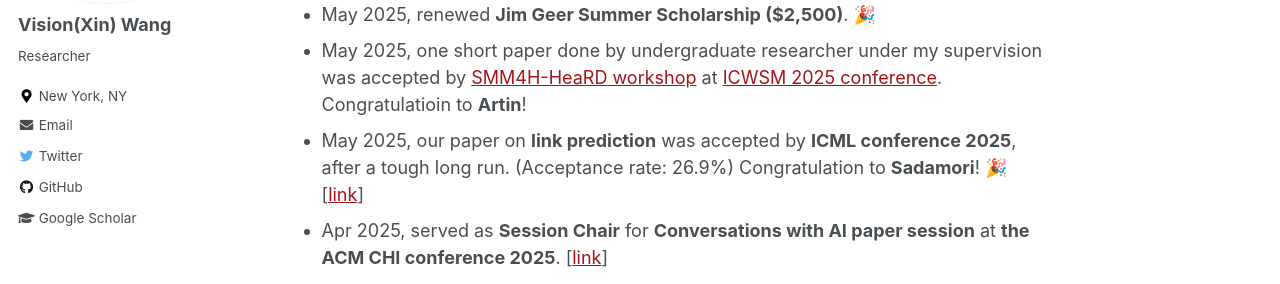
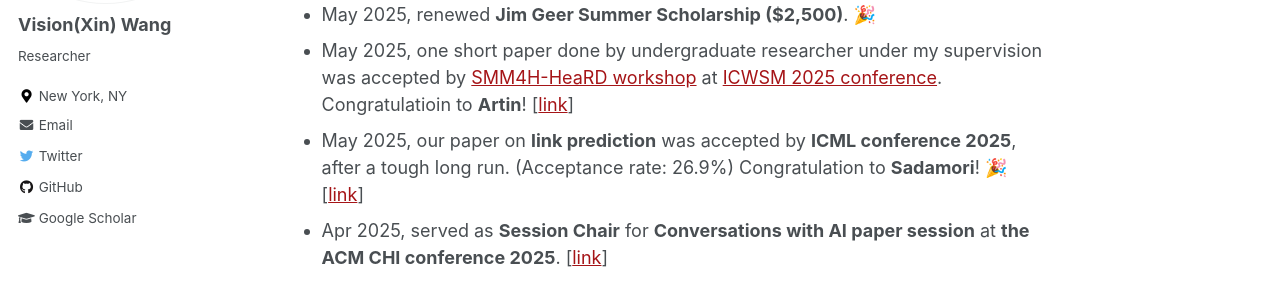
Before and after one commit to xin-wang-kr/xin-wang-kr.github.io, a Jekyll site: the page built from _pages/about.md, in a window 1280 px wide and 900 px high, scrolled down 1053 px. Shown: the part 166-450 px from the top of the window. Built offline with Jekyll 4.4.1, drawn with Linux system fonts in a browser that asks for light colours.

Commit message:
Update about.md

```diff
--- a/_pages/about.md
+++ b/_pages/about.md
@@ -41,7 +41,7 @@ As an Instructor at [GEC academy](https://www.gecacademy.com/), I have taught Ac
 * May 2025, __VizTrust__ successfully landed __Multidisciplinary Summer Research Grant ($3,012.58)__ from the Center for
 Cognitive Applications, BU. This is my first time to submit research grant application. 🎉
 * May 2025, renewed __Jim Geer Summer Scholarship ($2,500)__. 🎉
-* May 2025, one short paper done by undergraduate researcher under my supervision was accepted by [SMM4H-HeaRD workshop](https://healthlanguageprocessing.org/smm4h-2025/) at [ICWSM 2025 conference](https://www.icwsm.org/2025/index.html). Congratulatioin to __Artin__!
+* May 2025, one short paper done by undergraduate researcher under my supervision was accepted by [SMM4H-HeaRD workshop](https://healthlanguageprocessing.org/smm4h-2025/) at [ICWSM 2025 conference](https://www.icwsm.org/2025/index.html). Congratulatioin to __Artin__! [[link](https://at2a.github.io/BingAster-ICWSM25/)]
 * May 2025, our paper on __link prediction__ was accepted by __ICML conference 2025__, after a tough long run. (Acceptance rate:  26.9%) Congratulation to __Sadamori__! 🎉 [[link](https://arxiv.org/abs/2405.14985)]
 * Apr 2025, served as __Session Chair__ for __Conversations with AI paper session__ at __the ACM CHI conference 2025__. [[link](https://programs.sigchi.org/chi/2025/program/session/195020)]
 * Feb 2025, my first-authored paper on __VizTrust__ was accepted by __the ACM CHI conference 2025__ as a late breaking work. (Acceptance rate: 32.83%) This is a big encouragement after uneasy process. 🎉 [[link](https://xin-wang-kr.github.io/VizTrust-CHI25/)]
```
